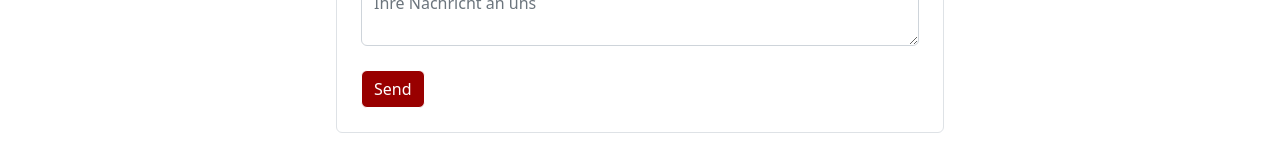
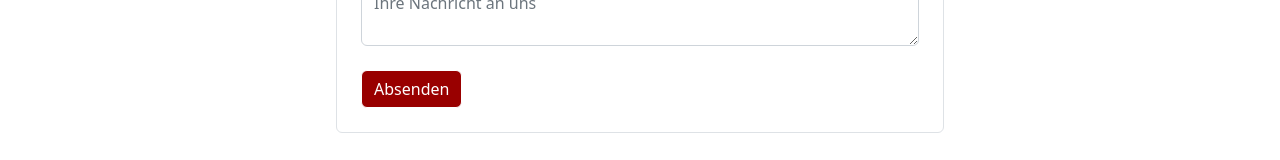
Before and after one commit to crysze/casablanca, a Vue app: page /contact in a window 1280 px wide. Shown: the part 397-557 px from the top of the page. Built offline with nearby package versions, Linux system fonts and the light colour scheme.

Commit message:
Contact form button text changed

```diff
--- a/src/components/contact/ContactForm.vue
+++ b/src/components/contact/ContactForm.vue
@@ -9,7 +9,7 @@
         <label class="pt-2">Nachricht</label>
         <textarea v-model="msg" class="form-control" name="message" placeholder="Ihre Nachricht an uns" required></textarea>
         <br>
-        <input v-if="!emailSubmitted" class="btn btn-primary btn-cl" type="submit" value="Send">
+        <input v-if="!emailSubmitted" class="btn btn-primary btn-cl" type="submit" value="Absenden">
         <div v-if="emailSubmitted" class="spinner-border" role="status">
             <span class="visually-hidden">Loading...</span>
         </div>
```
